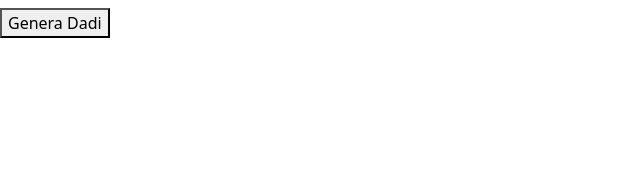
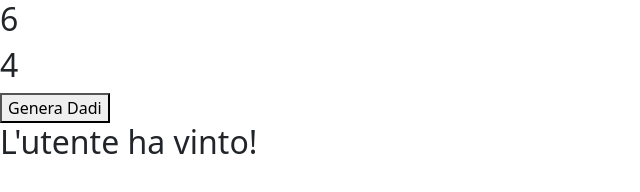
Before and after one commit to Drew0004/js-mail-dadi, a plain HTML site: page Esercizio Dadi/index.html in a window 1280 px wide. Both pictures are taken after a click on the button "Genera Dadi". Shown: the whole page, without its empty margins (0-640 px from the left). Drawn offline with nearby package versions, Linux system fonts and the light colour scheme; files that its build step writes are made by us from their sources.

Commit message:
Create stampe html

```diff
--- a/Esercizio Dadi/index.html
+++ b/Esercizio Dadi/index.html
@@ -30,6 +30,7 @@
         <button id="dice-button" type="button">
             Genera Dadi
         </button>
+        <h2 id="match-result"></h2>
 
         <!-- Link bootstrap JavaScript -->
         <script src="https://cdn.jsdelivr.net/npm/bootstrap@5.3.2/dist/js/bootstrap.bundle.min.js" integrity="sha384-C6RzsynM9kWDrMNeT87bh95OGNyZPhcTNXj1NW7RuBCsyN/o0jlpcV8Qyq46cDfL" crossorigin="anonymous"></script>
--- a/Esercizio Dadi/js/scripts.js
+++ b/Esercizio Dadi/js/scripts.js
@@ -15,20 +15,28 @@ let cpuDice = document.getElementById('cpu-result');
 let myButton = document.getElementById('dice-button');
 
 myButton.addEventListener('click', function(){
+
     playerDice = Math.floor(Math.random() * (6 - 1 +1) +1);
     console.log('player '+playerDice);
+    document.getElementById('player-result').innerHTML = playerDice;
+
     cpuDice = Math.floor(Math.random() * (6 - 1 +1) +1);
     console.log('cpu '+cpuDice);
+    document.getElementById('cpu-result').innerHTML = cpuDice;
 
     if(playerDice == cpuDice){
         console.log('Parità');
+        document.getElementById('match-result').innerHTML = 'Parità';
+
 
     }
     else if (playerDice > cpuDice){
         console.log ("L'utente ha vinto!");
+        document.getElementById('match-result').innerHTML = "L'utente ha vinto!";
     }
 
     else if (playerDice < cpuDice){
         console.log("Il computer ha vinto!");
+        document.getElementById('match-result').innerHTML = "Il computer ha vinto!";
     }
 })
```
